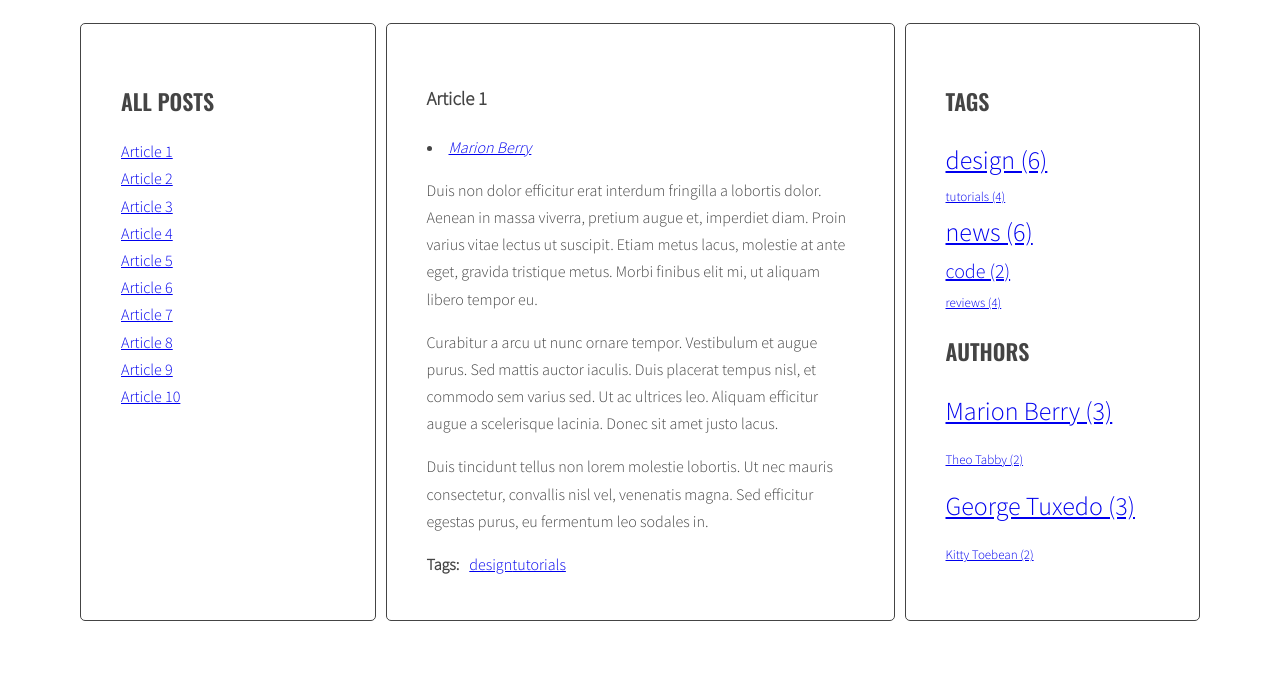
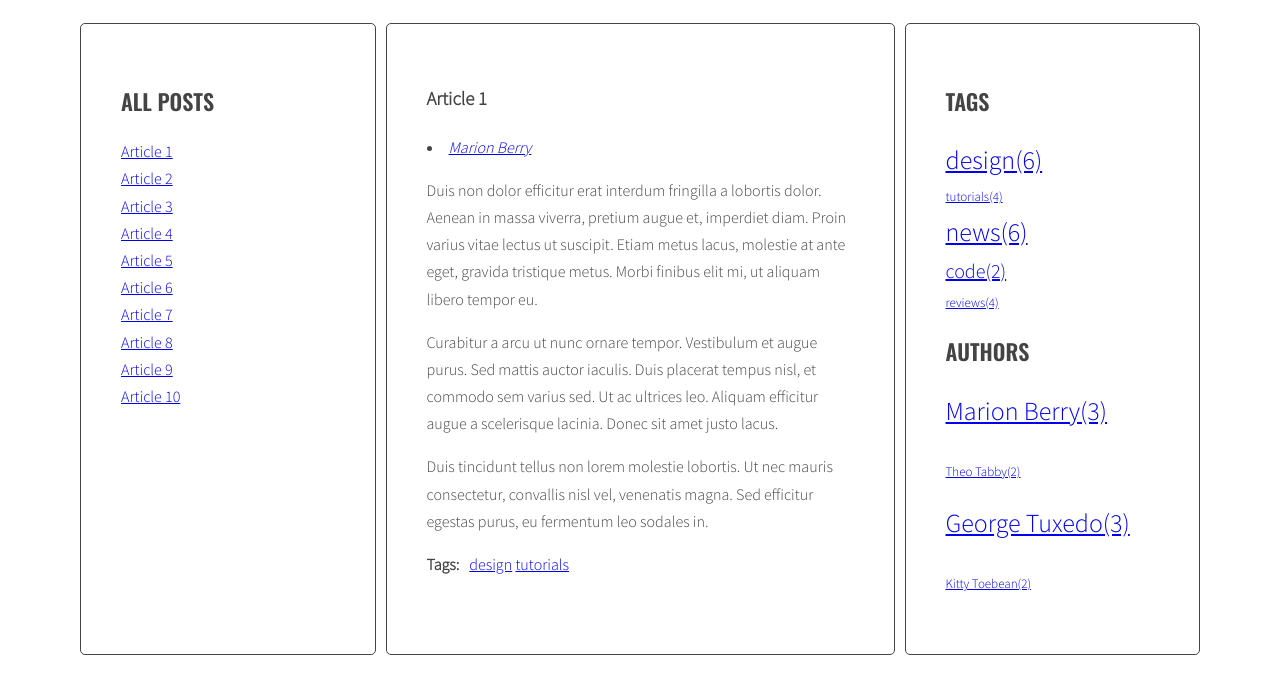
Before and after one commit to Kaweight/javascript-blog, a website: page index.html in a window 1280 px wide. Shown: the part 220-914 px from the top of the page. Drawn offline with nearby package versions, Linux system fonts and the light colour scheme.

Commit message:
adding templates and fixing problems with the generateAuthors function

```diff
--- a/css/style.css
+++ b/css/style.css
@@ -1,2 +1,129 @@
-@import url("https://fonts.googleapis.com/css?family=Oswald:400,600|Sacramento|Source+Sans+Pro:300&subset=latin-ext");*,*::before,*::after{-webkit-box-sizing:border-box;box-sizing:border-box}body{background:#fff;font-family:"Source Sans Pro",sans-serif;color:#444;font-weight:300;font-size:16px;line-height:1.7}.container{max-width:1140px;margin:0 auto}.section-title{font-size:22px;text-transform:uppercase;font-family:"Oswald",sans-serif;font-weight:600}.section-title span{text-transform:none;font-weight:400;color:#777}.wrapper{display:-webkit-box;display:-ms-flexbox;display:flex;margin-left:10px}.sidebar{-webkit-box-flex:1;-ms-flex:1 0 0px;flex:1 0 0}.posts{-webkit-box-flex:2;-ms-flex:2 0 0px;flex:2 0 0}.sidebar,.posts{background:#fff;margin-right:10px;padding:40px;border:1px solid #444;border-radius:5px}.logo{font-family:"Sacramento",cursive;font-weight:400;font-size:104px;line-height:1;text-align:center}.list{list-style-type:none;margin:0;padding:0}.list .active{font-weight:bold}.list-horizontal li{display:inline-block}.authors li{margin-bottom:12px}.post{position:absolute;opacity:0}.post.active{position:relative;opacity:1;-webkit-transition:opacity 1s;transition:opacity 1s;z-index:1}.post-author{font-style:italic}.post-tags{display:-webkit-box;display:-ms-flexbox;display:flex}.post-tags p{margin:0 10px 0 0}.tag-size-1{font-size:13px}.tag-size--3{font-size:20px}.tag-size-5{font-size:26px}
+@import url("https://fonts.googleapis.com/css?family=Oswald:400,600|Sacramento|Source+Sans+Pro:300&subset=latin-ext");
+/* Variables */
+/* Global */
+*,
+*::before,
+*::after {
+  box-sizing: border-box;
+}
+
+body {
+  background: #fff;
+  font-family: "Source Sans Pro", sans-serif;
+  color: #444;
+  font-weight: 300;
+  font-size: 16px;
+  line-height: 1.7;
+}
+
+.container {
+  max-width: 1140px;
+  margin: 0 auto;
+}
+
+.section-title {
+  font-size: 22px;
+  text-transform: uppercase;
+  font-family: "Oswald", sans-serif;
+  font-weight: 600;
+}
+
+.section-title span {
+  text-transform: none;
+  font-weight: 400;
+  color: #777777;
+}
+
+/* Layout */
+.wrapper {
+  display: -ms-flexbox;
+  display: flex;
+  margin-left: 10px;
+}
+
+.sidebar {
+  -ms-flex: 1 0 0px;
+      flex: 1 0 0;
+}
+
+.posts {
+  -ms-flex: 2 0 0px;
+      flex: 2 0 0;
+}
+
+.sidebar,
+.posts {
+  background: #fff;
+  margin-right: 10px;
+  padding: 40px;
+  border: 1px solid #444;
+  border-radius: 5px;
+}
+
+/* Logo */
+.logo {
+  font-family: "Sacramento", cursive;
+  font-weight: 400;
+  font-size: 104px;
+  line-height: 1;
+  text-align: center;
+}
+
+/* Lists */
+.list {
+  list-style-type: none;
+  margin: 0;
+  padding: 0;
+}
+
+.list .active {
+  font-weight: bold;
+}
+
+.list-horizontal li {
+  display: inline-block;
+}
+
+/* Authors */
+.authors li {
+  margin-bottom: 12px;
+}
+
+/* Post */
+.post {
+  position: absolute;
+  opacity: 0;
+}
+
+.post.active {
+  position: relative;
+  opacity: 1;
+  transition: opacity 1s;
+  z-index: 1;
+}
+
+.post-author {
+  font-style: italic;
+}
+
+.post-tags {
+  display: -ms-flexbox;
+  display: flex;
+}
+
+.post-tags p {
+  margin: 0 10px 0 0;
+}
+
+.tag-size-1 {
+  font-size: 13px;
+}
+
+.tag-size--3 {
+  font-size: 20px;
+}
+
+.tag-size-5 {
+  font-size: 26px;
+}
 /*# sourceMappingURL=style.css.map */
--- a/js/script.js
+++ b/js/script.js
@@ -1,4 +1,12 @@
 'use strict';
+
+const templates = {
+  articleLink: Handlebars.compile(document.querySelector('#template-article-link').innerHTML),
+  tagLink: Handlebars.compile(document.querySelector('#template-tag-link').innerHTML),
+  authorLink: Handlebars.compile(document.querySelector('#template-author-link').innerHTML),
+  tagCloudLink: Handlebars.compile(document.querySelector('#template-tag-cloud-link').innerHTML),
+  authorCloudLink: Handlebars.compile(document.querySelector('#template-author-cloud-link').innerHTML)
+};
 
 const optArticleSelector = '.post',
   optTitleSelector = '.post-title',
@@ -46,18 +54,23 @@ function generateTitleLinks(customSelector = '') {
   /* for each article */
   const articles = document.querySelectorAll(optArticleSelector + customSelector);
   let html = '';
+
   for (let article of articles) {
     /* get the article id */
     const articleId = article.getAttribute('id');
     /* find the title element */
     const articleTitle = article.querySelector(optTitleSelector).innerHTML;
     /* create HTML of the link */
-    const linkHTML = '<li><a href="#' + articleId + '"><span>' + articleTitle + '</span></a></li>';
+    const linkHTMLData = {
+      id: articleId,
+      title: articleTitle
+    };
+    const linkHTML = templates.articleLink(linkHTMLData);
     /* insert link into titleList */
     html = html + linkHTML;
-    // console.log(html);
   }
-  titleList.innerHTML = html;
+
+  titleList.insertAdjacentHTML('afterBegin', html);
   const links = document.querySelectorAll('.titles a');
 
   for (let link of links) {
@@ -75,12 +88,10 @@ function calculateTagsParams(tags) {
   };
 
   for (let tag in tags) {
-    // console.log(tag + ' is used ' + tags[tag] + ' times');
-
     params.max = tags[tag] > params.max ? tags[tag] : params.max;
     params.min = tags[tag] < params.max ? tags[tag] : params.min;
+  }
 
-  }
   return params;
 }
 
@@ -89,6 +100,7 @@ function calculateTagClass(count, params) {
   const normalizedMax = params.max - params.min;
   const percentage = normalizedCount / normalizedMax;
   const classNumber = Math.floor(percentage * (optCloudClassCount - 1) + 1);
+
   return optCloudClassPrefix + classNumber;
 }
 
@@ -107,12 +119,18 @@ function generateTags() {
     const articleTags = article.getAttribute('data-tags');
     /* split tags into array */
     const articleTagsArray = articleTags.split(' ');
+
     /* START LOOP: for each tag */
     for (let tag of articleTagsArray) {
       /* generate HTML of the link */
-      const linkHTML = '<li><a href="#tag-' + tag + '"><span>' + tag + '</span></a></li>';
+      const linkHTMLData = {
+        id: tag,
+        title: tag
+      };
+
+      const tagHTML = templates.tagLink(linkHTMLData);
       /* add generated code to html variable */
-      html = html + linkHTML;
+      html = html + tagHTML;
       /* [NEW] check if this link is NOT already in allTags */
       if (!allTags.hasOwnProperty(tag)) {
         /* [NEW] add generated code to allTags array */
@@ -120,9 +138,9 @@ function generateTags() {
       } else {
         allTags[tag]++;
       }
-      // console.log(tag);
       /* END LOOP: for each tag */
     }
+
     /* insert HTML of all the links into the tags wrapper */
     tagsList.innerHTML = html;
     /* END LOOP: for every article: */
@@ -132,19 +150,20 @@ function generateTags() {
 
   /* [NEW] create variable for all links HTML code */
   const tagsParams = calculateTagsParams(allTags);
-  // console.log('tagsParms:', tagsParams);
-  let allTagsHTML = '';
+  const allTagsData = {
+    tags: []
+  };
   /* START LOOP: for each tag in allTags */
   for (let tag in allTags) {
     /* [NEW] generate code of a link and add it to alltagsHTML*/
-    const tagLinkHTML = '<li><a class="' + calculateTagClass(allTags[tag], tagsParams) + '" href="#tag-' + tag + '"><span>' + tag + ' (' + allTags[tag] + ') ' + '</span></a></li>';
-    allTagsHTML += tagLinkHTML;
-    // console.log(allTagsHTML);
+    allTagsData.tags.push({
+      tag: tag,
+      count: allTags[tag],
+      className: calculateTagClass(allTags[tag], tagsParams)
+    });
   }
-  /* [NEW] END LOOP: for each tag in allTags: */
-
   /* [NEW] add html form allTagsHTML to tagList */
-  tagList.innerHTML = allTagsHTML;
+  tagList.innerHTML = templates.tagCloudLink(allTagsData);
 }
 
 generateTags();
@@ -156,13 +175,13 @@ function tagClickHandler(event) {
   const tag = href.replace('#tag-', '');
   // / find all tag links with class active /
   const activeTags = document.querySelectorAll('a.active[href^="#tag-"]');
-  // console.log(tag);
   // / START LOOP: for each active tag link /
   for (let activeTag of activeTags) {
     // / remove class active /
     activeTag.classList.remove('active');
     // / END LOOP: for each active tag link /
   }
+
   // / find all tag links with "href" attribute equal to the "href" constant /
   const tagLinks = document.querySelectorAll('a[href="' + href + '"]');
   // / START LOOP: for each found tag link /
@@ -171,6 +190,7 @@ function tagClickHandler(event) {
     tagLink.classList.add('active');
     // / END LOOP: for each found tag link /
   }
+
   // / execute function "generateTitleLinks" with article selector as argument /
   generateTitleLinks('[data-tags~="' + tag + '"]');
 }
@@ -185,6 +205,7 @@ function addClickListenersToTags() {
     getTagLink.addEventListener('click', tagClickHandler);
     /* END LOOP: for each link */
   }
+
 }
 addClickListenersToTags();
 
@@ -196,12 +217,10 @@ function calculateAuthorParams(authors) {
   };
 
   for (let author in authors) {
-    // console.log(author + ' is used ' + authors[author] + ' times');
-
     params.max = authors[author] > params.max ? authors[author] : params.max;
     params.min = authors[author] < params.max ? authors[author] : params.min;
+  }
 
-  }
   return params;
 }
 
@@ -210,31 +229,32 @@ function calculateAuthorClass(count, params) {
   const normalizedMax = params.max - params.min;
   const percentage = normalizedCount / normalizedMax;
   const classNumber = Math.floor(percentage * (optCloudClassCount - 1) + 1);
+
   return optCloudClassPrefix + classNumber;
 }
 
 function generateAuthors() {
   /* [NEW] create a new variable allTags with an empty object */
   let allAuthors = {};
-  let html = '';
+
   /* [DONE]find all articles */
   const articles = document.querySelectorAll(optArticleSelector);
-  // console.log(articles);
   /* [DONE]START LOOP: for every article: */
   for (let article of articles) {
     /* [DONE]find authors wrapper */
     const authorsList = article.querySelector(optArticleAuthorSelector);
-    // console.log(authorsList);
     /* [DONE]make html variable with empty string */
-
+    let html = '';
     /* [DONE]get author from data-author attribute */
     const articleAuthors = article.getAttribute('data-author');
-    // console.log(articleAuthors);
     /* [DONE]generate HTML of the author by tag */
-    const authorHTML = '<li><a href="#' + articleAuthors + '">' + articleAuthors + '</a></li>';
+    const linkHTMLData = {
+      id: articleAuthors,
+      title: articleAuthors
+    };
+    const authorHTML = templates.authorLink(linkHTMLData);
     /* [DONE]add generated code to html variable */
-    html = html + authorHTML;
-    // console.log(authorHTML);
+    html += authorHTML;
     /* [NEW] check if this link is NOT already in allTags */
     if (!allAuthors.hasOwnProperty(articleAuthors)) {
       /* [NEW] add generated code to allTags array */
@@ -244,36 +264,41 @@ function generateAuthors() {
     }
     /* insert HTML of all the links into the authors wrapper */
     authorsList.innerHTML = html;
-    // console.log(allAuthors);
     /* END LOOP: for every article: */
   }
+
   /* [NEW] find list of authors in right column */
   const authorList = document.querySelector(optAuthorsListSelector);
   /* [NEW] create variable for all links HTML code */
   const authorsParams = calculateAuthorParams(allAuthors);
-  // console.log('authorsParms:', authorsParams);
-  let allAuthorsHTML = '';
+  const allAuthorsData = {
+    authors: []
+  };
   /* START LOOP: for each author in allAuthors */
   for (let author in allAuthors) {
     /* [NEW] generate code of a link and add it to allauthorsHTML*/
-    const authorLinkHTML = '<li><a class="' + calculateAuthorClass(allAuthors[author], authorsParams) + '" href="#author-' + author + '"><span>' + author + ' (' + allAuthors[author] + ') ' + '</span></a></li>';
-    allAuthorsHTML += authorLinkHTML;
-
+    allAuthorsData.authors.push({
+      author: author,
+      count: allAuthors[author],
+      className: calculateAuthorClass(allAuthors[author], authorsParams)
+    });
     /* [NEW] END LOOP: for each author in allAuthors: */
   }
+
   /* [NEW] add html form allAuthorsHTML to authorList */
-  authorList.innerHTML = allAuthorsHTML;
-  // console.log(authorList);
+  authorList.innerHTML = templates.authorCloudLink(allAuthorsData);
 }
 
 generateAuthors();
 
 function authorClickHandler(event) {
   event.preventDefault();
+
   const clickedElement = this;
   const href = clickedElement.getAttribute('href');
   const author = href.replace('#author-', '');
   const activeAuthors = document.querySelectorAll('a.active[href^="#author-"]');
+
   for (let activeAuthor of activeAuthors) {
     activeAuthor.classList.remove('active');
   }
@@ -291,7 +316,6 @@ function addClickListenersToAuthors() {
   for (let getAuthorLink of getAuthorLinks) {
     getAuthorLink.addEventListener('click', authorClickHandler);
   }
-
 }
 
 addClickListenersToAuthors();
```
Also changed, not shown: index.html (+20 -0 lines), .eslintrc.json, 1 other file.
